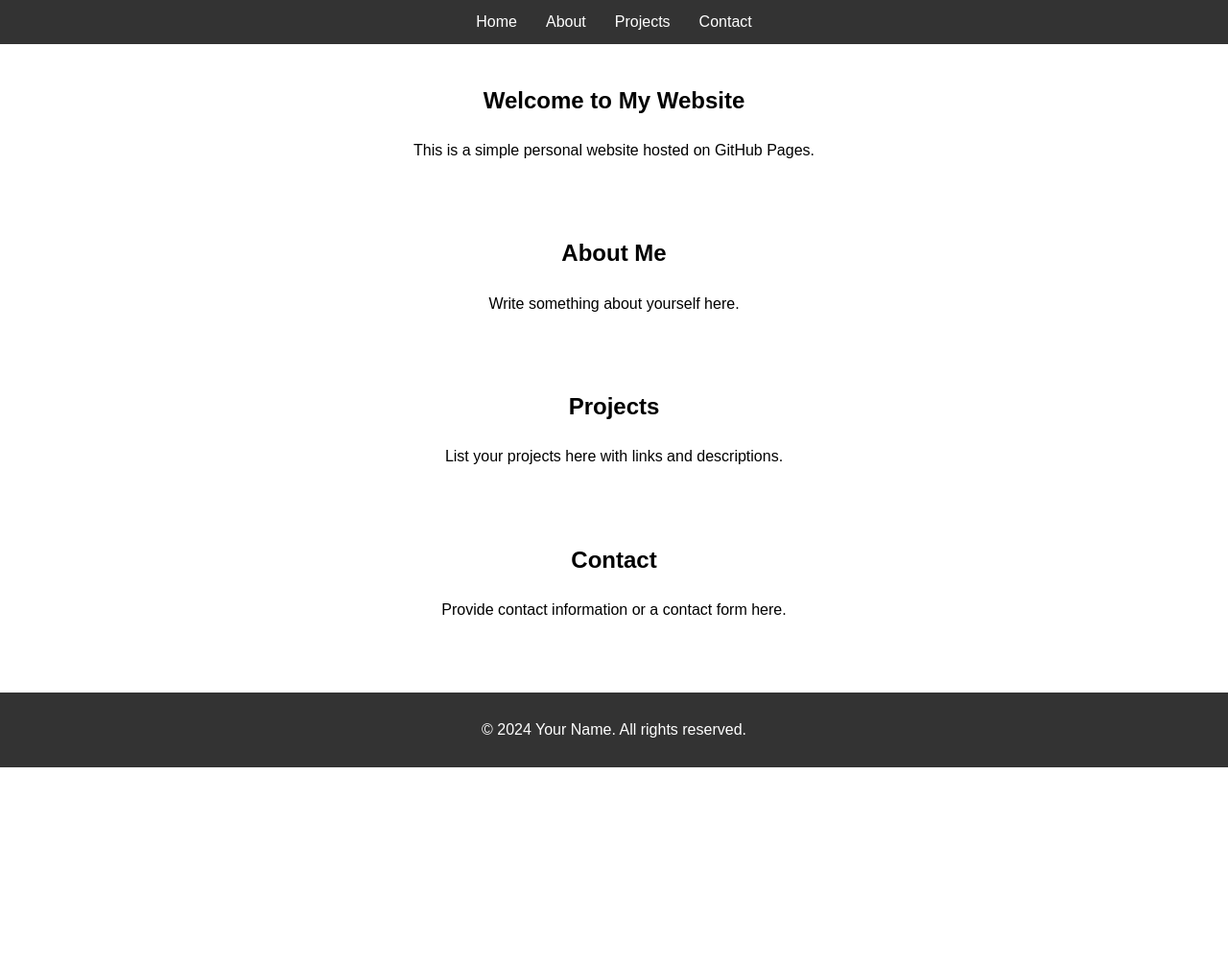
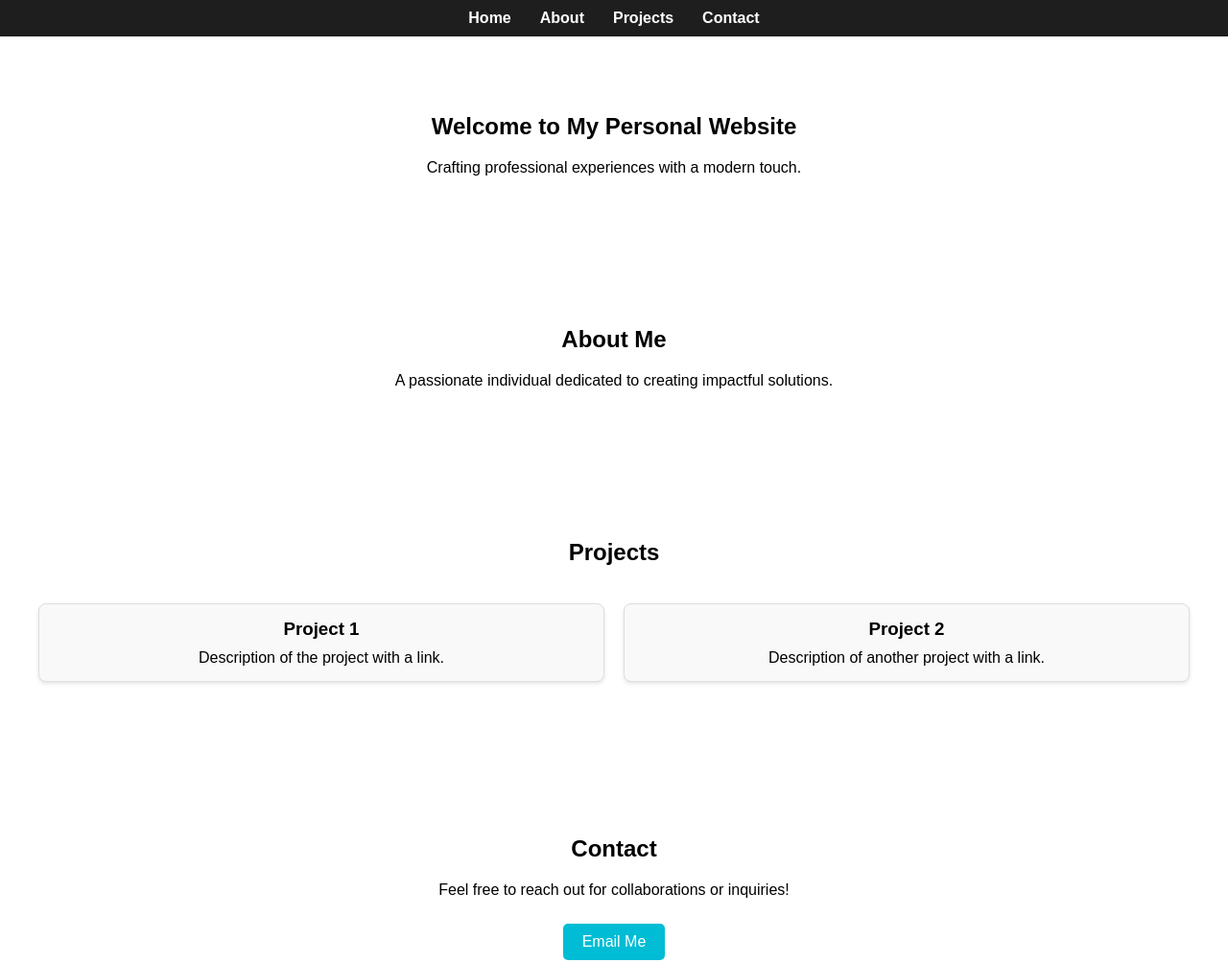
Before and after one commit to Emersonugent/website, a plain HTML site: page index.html in a window 1280 px wide. Shown: the top 1004 px of the page at 96% size. Before the commit the page ends 800 px from the top, so only its background shows below. Drawn offline with Linux system fonts and the light colour scheme.

Commit message:
Add files via upload

```diff
--- a/index.html
+++ b/index.html
@@ -4,11 +4,11 @@
 <head>
     <meta charset="UTF-8">
     <meta name="viewport" content="width=device-width, initial-scale=1.0">
-    <title>My Personal Website</title>
+    <title>Personal Website</title>
     <link rel="stylesheet" href="style.css">
 </head>
 <body>
-    <header>
+    <header class="sticky-header">
         <nav>
             <ul>
                 <li><a href="#home">Home</a></li>
@@ -18,24 +18,35 @@
             </ul>
         </nav>
     </header>
-    <section id="home">
-        <h1>Welcome to My Website</h1>
-        <p>This is a simple personal website hosted on GitHub Pages.</p>
+    <section id="home" class="section">
+        <h1>Welcome to My Personal Website</h1>
+        <p>Crafting professional experiences with a modern touch.</p>
     </section>
-    <section id="about">
+    <section id="about" class="section">
         <h2>About Me</h2>
-        <p>Write something about yourself here.</p>
+        <p>A passionate individual dedicated to creating impactful solutions.</p>
     </section>
-    <section id="projects">
+    <section id="projects" class="section">
         <h2>Projects</h2>
-        <p>List your projects here with links and descriptions.</p>
+        <div class="project-grid">
+            <div class="project-card">
+                <h3>Project 1</h3>
+                <p>Description of the project with a link.</p>
+            </div>
+            <div class="project-card">
+                <h3>Project 2</h3>
+                <p>Description of another project with a link.</p>
+            </div>
+        </div>
     </section>
-    <section id="contact">
+    <section id="contact" class="section">
         <h2>Contact</h2>
-        <p>Provide contact information or a contact form here.</p>
+        <p>Feel free to reach out for collaborations or inquiries!</p>
+        <a href="mailto:your.email@example.com" class="button">Email Me</a>
     </section>
     <footer>
         <p>© 2024 Your Name. All rights reserved.</p>
     </footer>
+    <script src="script.js"></script>
 </body>
 </html>
--- /dev/null
+++ b/script.js
@@ -0,0 +1,16 @@
+
+document.addEventListener("DOMContentLoaded", () => {
+    const links = document.querySelectorAll("nav ul li a");
+
+    links.forEach(link => {
+        link.addEventListener("click", (e) => {
+            e.preventDefault();
+            const targetId = link.getAttribute("href").substring(1);
+            const targetSection = document.getElementById(targetId);
+            window.scrollTo({
+                top: targetSection.offsetTop - 50,
+                behavior: "smooth"
+            });
+        });
+    });
+});
--- a/style.css
+++ b/style.css
@@ -1,23 +1,25 @@
 
 body {
-    font-family: Arial, sans-serif;
-    line-height: 1.6;
+    font-family: 'Arial', sans-serif;
     margin: 0;
     padding: 0;
+    box-sizing: border-box;
 }
 
 header {
-    background: #333;
-    color: #fff;
+    background: #1e1e1e;
     padding: 10px 0;
+    position: sticky;
+    top: 0;
+    z-index: 1000;
 }
 
 header ul {
-    list-style: none;
-    padding: 0;
     display: flex;
     justify-content: center;
+    list-style: none;
     margin: 0;
+    padding: 0;
 }
 
 header ul li {
@@ -27,19 +29,60 @@ header ul li {
 header ul li a {
     color: #fff;
     text-decoration: none;
+    font-weight: bold;
+    transition: color 0.3s ease;
 }
 
-section {
-    padding: 20px;
+header ul li a:hover {
+    color: #00bcd4;
+}
+
+.section {
+    padding: 60px 20px;
     text-align: center;
 }
 
+.project-grid {
+    display: grid;
+    grid-template-columns: repeat(auto-fit, minmax(250px, 1fr));
+    gap: 20px;
+    padding: 20px;
+}
+
+.project-card {
+    border: 1px solid #ddd;
+    border-radius: 8px;
+    padding: 15px;
+    background-color: #f9f9f9;
+    box-shadow: 0 2px 4px rgba(0, 0, 0, 0.1);
+}
+
+.project-card h3 {
+    margin: 0 0 10px;
+}
+
+.project-card p {
+    margin: 0;
+}
+
 footer {
+    background: #1e1e1e;
+    color: #fff;
+    padding: 20px 0;
     text-align: center;
-    background: #333;
+}
+
+.button {
+    display: inline-block;
+    padding: 10px 20px;
+    background: #00bcd4;
     color: #fff;
-    padding: 10px 0;
-    position: fixed;
-    bottom: 0;
-    width: 100%;
+    text-decoration: none;
+    border-radius: 5px;
+    margin-top: 10px;
+    transition: background 0.3s ease;
 }
+
+.button:hover {
+    background: #008ba3;
+}
```
Also changed, not shown: 1 other file.
